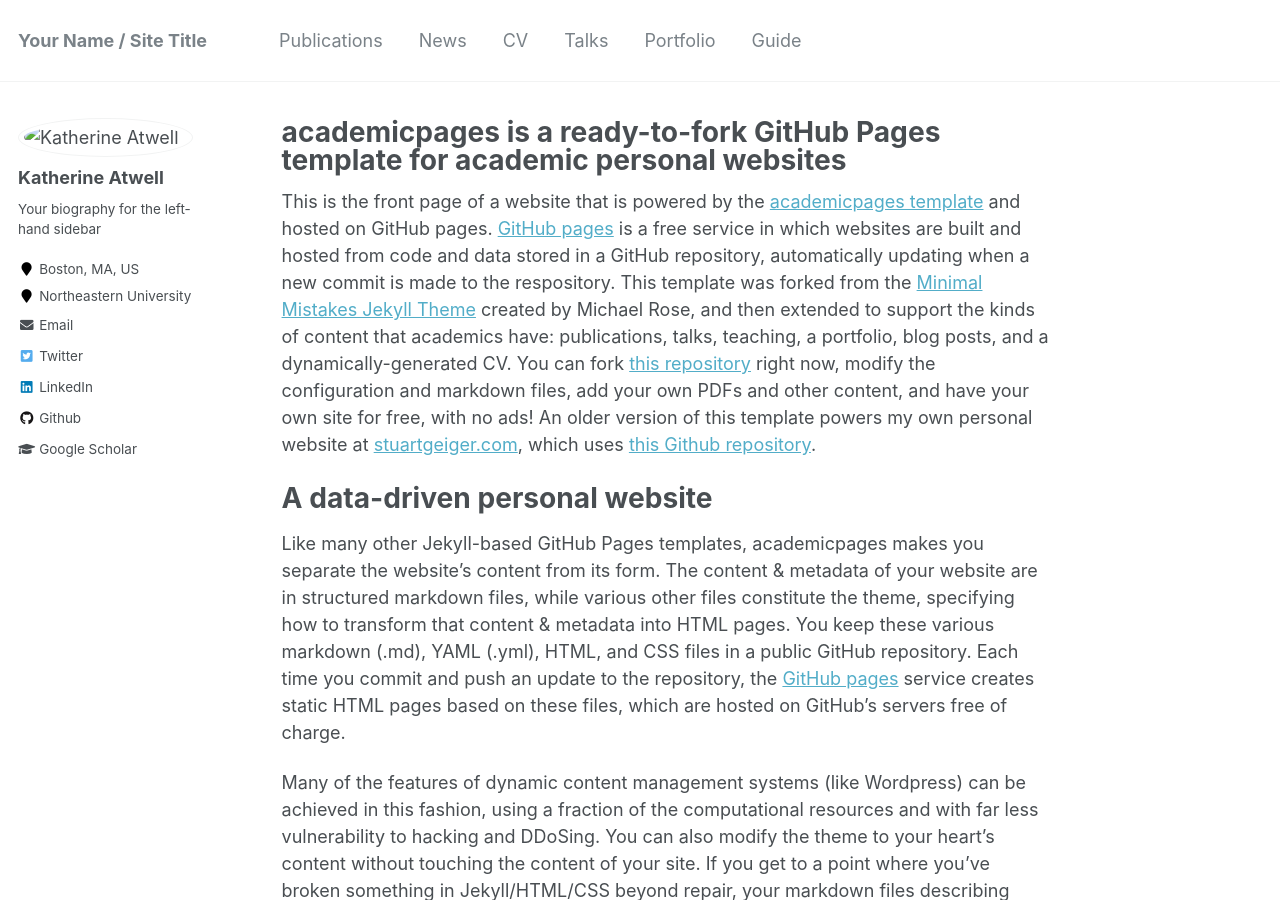
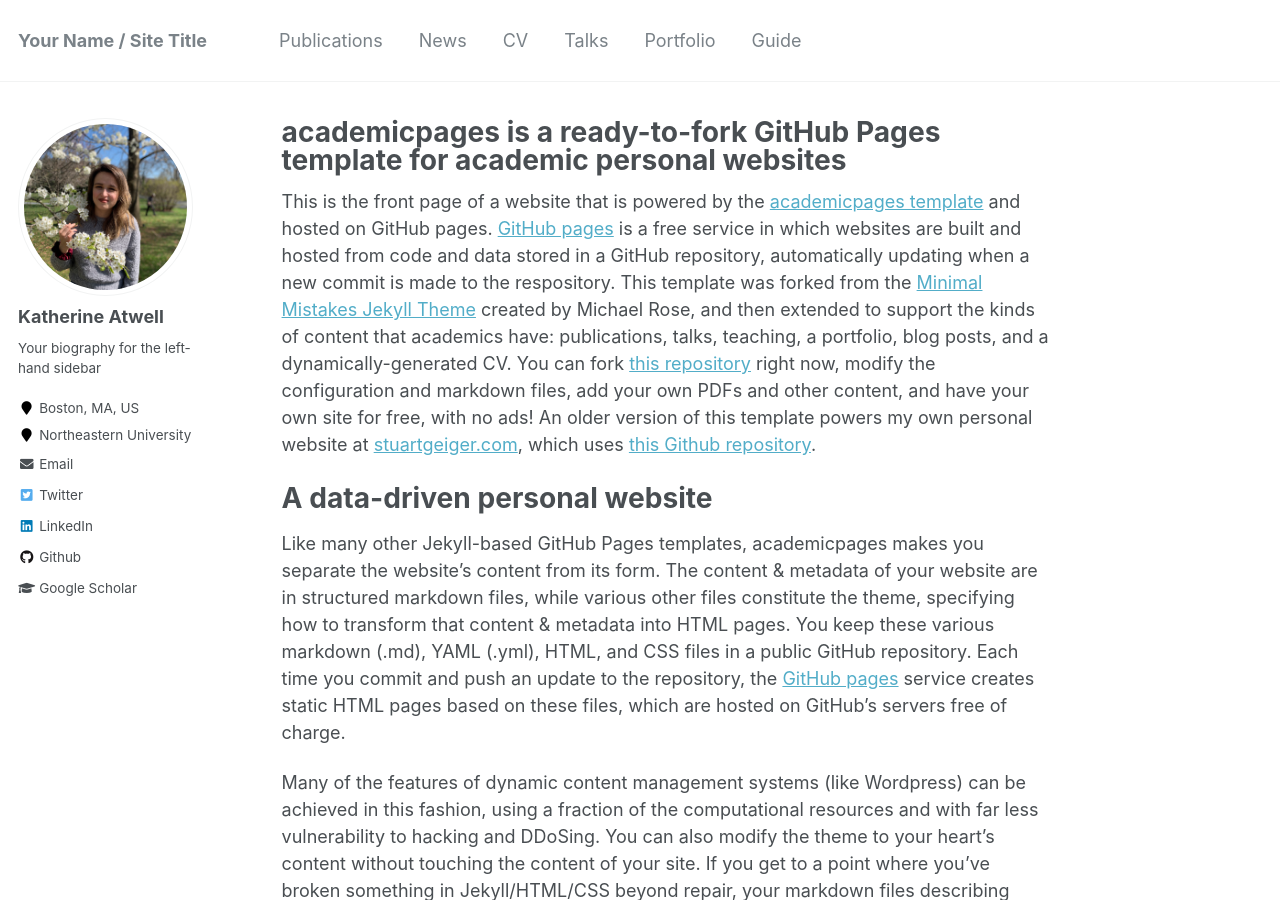
Before and after one commit to katherine-atwell/katherine-atwell.github.io, a Jekyll site: the page built from _pages/about.md, in a window 1280 px wide and 900 px high. Built offline with Jekyll 4.4.1, drawn with Linux system fonts in a browser that asks for light colours.

Commit message:
fixing avatar

```diff
--- a/_config.yml
+++ b/_config.yml
@@ -81,7 +81,7 @@ analytics:
 # Site Author
 author:
   name             : "Katherine Atwell"
-  avatar           : "images/profile.jpeg"
+  avatar           : "profile.jpeg"
   bio              : "Your biography for the left-hand sidebar"
   location         : "Boston, MA, US"
   employer         : "Northeastern University"
```
